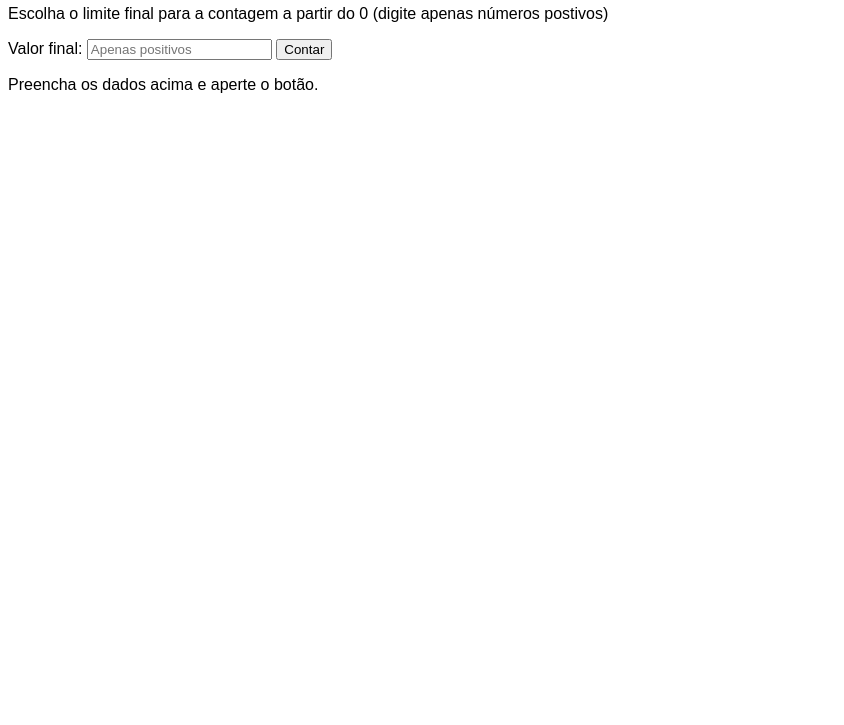
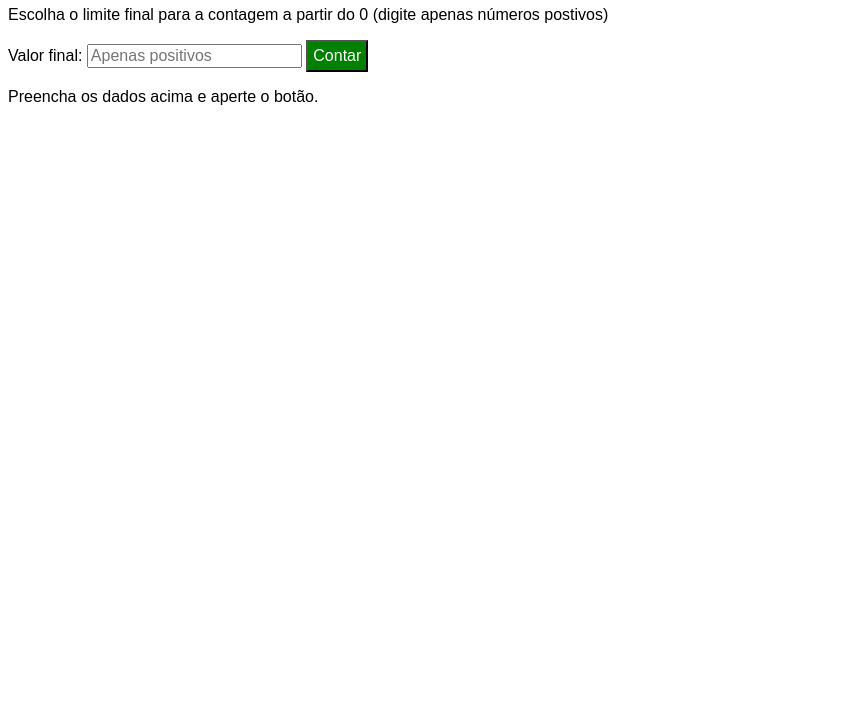
Before and after one commit to BrunodeBacchi/js-exercises, a plain HTML site: page form-data/index.html in a window 1280 px wide. Shown: the part 75-800 px from the top of the page, without its empty margins (0-844 px from the left). Drawn offline with Linux system fonts and the light colour scheme.

Commit message:
Update index.html

```diff
--- a/form-data/index.html
+++ b/form-data/index.html
@@ -4,7 +4,7 @@
     <meta charset="UTF-8">
     <meta name="viewport" content="width=device-width, initial-scale=1.0">
     <script src="script.js"></script>
-    <link rel="stylesheet" href="../adding/style.css">
+    <link rel="stylesheet" href="style.css">
     <title>Dados de Formulário</title>
 </head>
 <body>
```
